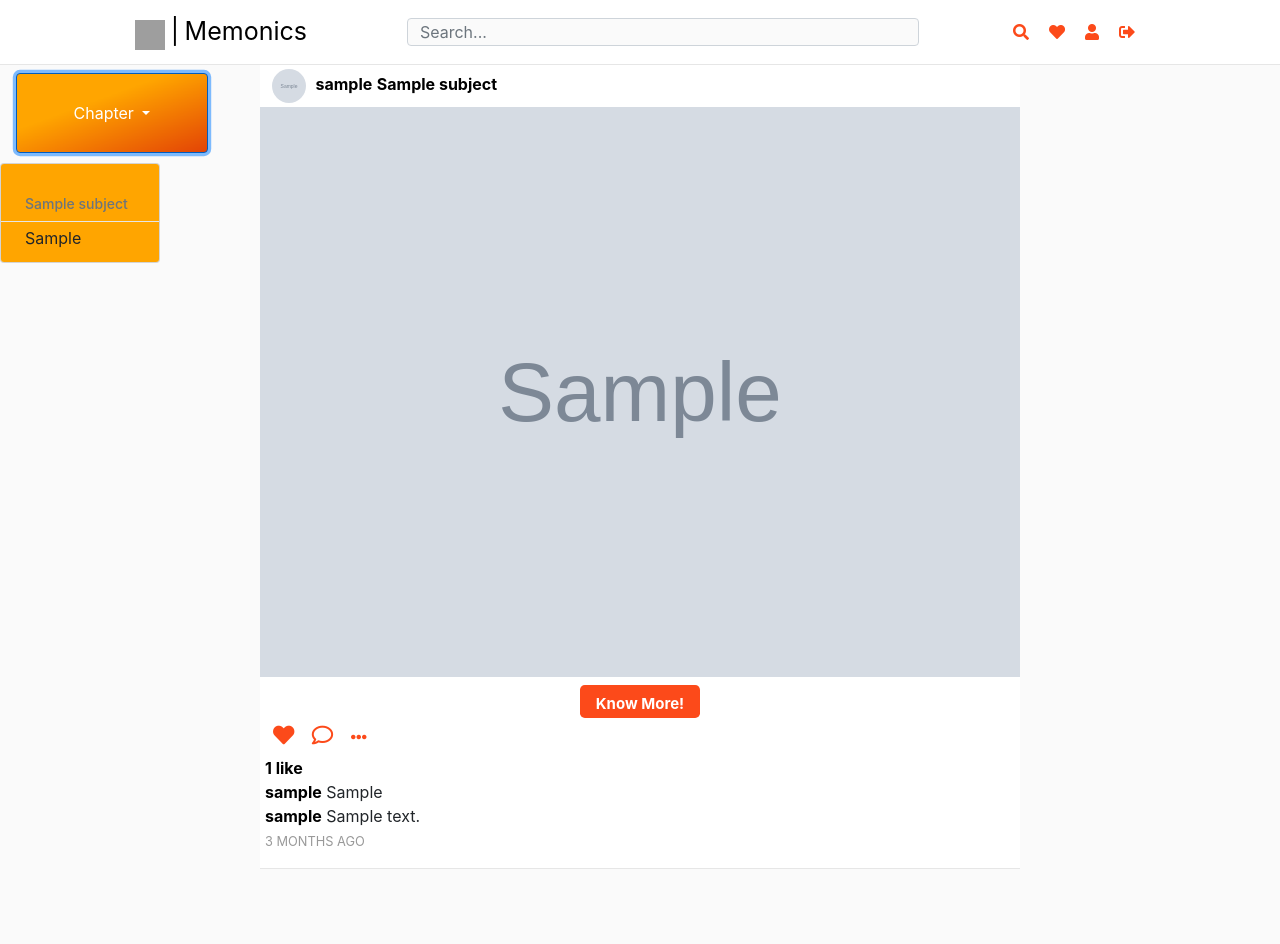
After one commit to paragmore/memonics, a Django app: page /chapter/1/ in a window 1280 px wide, after a click on "Chapter". The commit adds this page. Run offline with Django 3.2, Linux system fonts and the light colour scheme; a user stored in the database is signed in; tables that the repository leaves empty hold one stand-in row (values such as "Sample post"); grey boxes marked "Sample" are stand-in pictures; parts of the project's set-up code (start-up, migrations or seed data) failed here and were passed over; some libraries are stand-ins or nearby versions; grey boxes are pictures that could not be loaded.

Commit message:
added the chapter sorting button and many other changes

```diff
--- a/homepage/admin.py
+++ b/homepage/admin.py
@@ -1,5 +1,5 @@
 from django.contrib import admin
-from .models import Post, PostImage, Comment, Like
+from .models import Post, PostImage, Comment, Like, Subject, Chapter
 
 
 class PostImageInLine(admin.TabularInline):
@@ -14,3 +14,5 @@ class PostAdmin(admin.ModelAdmin):
 admin.site.register(Post, PostAdmin)
 admin.site.register(Like)
 admin.site.register(Comment)
+admin.site.register(Subject)
+admin.site.register(Chapter)
--- a/homepage/static/homepage/main.css
+++ b/homepage/static/homepage/main.css
@@ -66,7 +66,7 @@ button.post {
 
 #search-bar{
     height: 28px;
-    width: 215px;
+    width: 40vw;
     background-color: #FAFAFA;
 }
 
--- a/homepage/templates/homepage/base.html
+++ b/homepage/templates/homepage/base.html
@@ -41,6 +41,7 @@
                     <input name='q' type='text' placeholder='Search...' class='form-control' id='search-bar' autocomplete="off">
                 </form>
             </div>
+
 
             {% if user.is_authenticated %}
                 <div class="d-none d-md-block justify-content-center">
@@ -101,10 +102,46 @@
         {% endfor %}
     {% endif %}
 
+    <aside role="aside">
+    <div>
+        <div class=" d-none d-md-block dropdown navbar" style="position: fixed;">
+            <button class="btn btn-primary dropdown-toggle" style="background-image: url('{% static 'homepage/sub_but_grad.png' %}'); height:10vh ;width:15vw ;background-size: cover;" type="button" id="dropdownMenuButton" data-toggle="dropdown" aria-haspopup="true" aria-expanded="false">
+            Chapter
+            </button>
+            <div class="dropdown-menu " aria-labelledby="dropdownMenuButton" style="background-image: url('{% static 'homepage/sub_but_grad.png' %}'); ">
+                {% for subject in subjects%}
+                <div style="margin-top: 2vh;"></div>
+                <h6 class="dropdown-header">{{subject.subject}}</h6>
+                <div id='postdivider'></div>
+
+                {% for chapter in chapters%}
+                {% if chapter.subject.subject == subject.subject %}
+                <a class="dropdown-item" href="{% url 'chapter-home' chapter.id %}">{{chapter.chapter}}</a>
+
+                {% endif %}
+                {% endfor %}
+                {% endfor %}
+            </div>
+        </div>
+    </div>
+</aside>
+
+
+
+
     <main role="main" class="container h-100">
         <div class="row h-100">
             <div class="col-12 col-md-8 feed col-centered padding-0">
-
+                <div class="d-md-none " >
+                    <button class="btn btn-info dropdown-toggle" style="position: fixed; " type="button" id="dropdownMenuButton" data-toggle="dropdown" aria-haspopup="true" aria-expanded="false">
+                      Subject
+                    </button>
+                    <div class="dropdown-menu" aria-labelledby="dropdownMenuButton">
+                        {% for subject in subjects%}
+                      <a class="dropdown-item {{subject.subject}}" data-catid="{{subject.subject}}" >{{subject.subject}}</a>
+                        {% endfor %}
+                    </div>
+                </div>
                 {% block content %}
                 {% endblock content %}
             </div>
@@ -179,6 +216,22 @@
     <script src="https://maxcdn.bootstrapcdn.com/bootstrap/4.0.0/js/bootstrap.min.js" integrity="sha384-JZR6Spejh4U02d8jOt6vLEHfe/JQGiRRSQQxSfFWpi1MquVdAyjUar5+76PVCmYl" crossorigin="anonymous"></script>
 
     <script src="https://ajax.googleapis.com/ajax/libs/jquery/1.12.0/jquery.min.js"></script>
+
+    <script type="text/javascript">
+    $('main').on('click', '.knowmorebutton',function(){
+        console.log('clicked')
+        var catid;
+        catid= $(this).attr("data-catid");
+        var x = document.getElementById(catid);
+            if (x.style.display === "none") {
+                x.style.display = "block";
+            } else {
+                x.style.display = "none";
+            }
+    })
+    </script>
+
+
 
 
     <script type="text/javascript">
@@ -274,4 +327,5 @@
   </script>
 
 
+
 </html>
--- /dev/null
+++ b/homepage/templates/homepage/chapter.html
@@ -0,0 +1,158 @@
+{% extends 'homepage/base.html' %}
+{% load caps %}
+{% load humanize %}
+{% load crispy_forms_tags %}
+{% block content %}
+
+<div class='infinite-container'>
+
+        <div>
+            {% for p in chapter.post_set.all %}
+
+
+        <div class="infinite-item {{ p.chapter.subject.subject }} "  id="{{ p.chapter.subject.subject }}{{p.id}}">
+
+            <a href="{% url 'public-profile' p.author.username %}" id="author-link">
+
+                <img class="rounded-circle article-img" src= "{{ p.author.profile.image.url }}">
+                <strong>{{ p.author }}</strong>
+                <strong>{{ p.chapter.subject }}</strong>
+            </a>
+            {% if p.images.count > 1 %}
+                <div id="carousel-{{p.id}}" class="carousel slide" style="height: auto;" data-ride="carousel" data-interval="false" data-wrap="false">
+                    <ol class="carousel-indicators">
+                        {% for image in p.images.all %}
+                            {% if forloop.counter0 == 0 %}
+                                <li data-target="#carousel-{{p.id}}" data-slide-to="0" class="active"></li>
+                            {% else %}
+                                <li data-target="#carousel-{{p.id}}" data-slide-to="{{ forloop.counter0 }}"></li>
+                            {% endif %}
+                        {% endfor %}
+                    </ol>
+                <div class="carousel-inner" >
+                {% for image in p.images.all %}
+                    {% if forloop.counter0 == 0 %}
+                        <div class="carousel-item active" style="max-height: 80vh; overflow: hidden;">
+                            <img class="d-block w-100" style="display: block;max-width: 100%; height: auto !important;width: auto\9; -ms-interpolation-mode: bicubic;" src={{ image.modelimage.url }} alt="First slide">
+                        </div>
+                    {% else %}
+                        <div class="carousel-item" style="max-height: 80vh; overflow: hidden;">
+                            <img class="d-block w-100" style="display: block;max-width: 100%; height: auto !important;width: auto\9; -ms-interpolation-mode: bicubic;"  src={{ image.modelimage.url }} alt="Further slide">
+                        </div>
+                    {% endif %}
+                    {% endfor %}
+                </div>
+                    <a class="carousel-control-prev" href="#carousel-{{p.id}}" role="button" data-slide="prev">
+                        <span class="carousel-control-prev-icon" aria-hidden="true"></span>
+                        <span class="sr-only">Previous</span>
+                    </a>
+                    <a class="carousel-control-next" href="#carousel-{{p.id}}" role="button" data-slide="next">
+                        <span class="carousel-control-next-icon" aria-hidden="true"></span>
+                        <span class="sr-only">Next</span>
+                    </a>
+                </div>
+            {% else %}
+                {% for image in p.images.all %}
+                        <div style="max-height: 80vh; overflow: hidden;">
+                            <img style="display: block;max-width: 100%; height: auto !important;width: auto\9; -ms-interpolation-mode: bicubic;align-content: center;" src="{{ image.modelimage.url }}" class="fit-image" alt='image'>
+                        </div>
+                {% endfor %}
+            {% endif %}
+            <div class="d-flex justify-content-center mt-2">
+
+            <button data-catid="{{ p.id }}"  class="btn btn-secondary btn-lg post knowmorebutton"> <p style=" font-weight: bold ;font-size: 15px; height: 1px;">Know More!</p></button>
+
+
+            </div>
+
+            {% if user.is_authenticated %}
+                {% for i in p.likes.all %}
+                    {% if user == i.liker %}
+                        <a class='likebutton' data-catid="{{ p.id }}"><i id='like{{ p.id }}' class="btn fas fa-heart fa-lg post-buttons "></i></a>
+                    {% elif forloop.last %}
+                        <a class='likebutton' data-catid="{{ p.id }}"><i id='like{{ p.id }}' class="btn far fa-heart fa-lg post-buttons "></i></a>
+                    {% endif %}
+
+                {% empty %}
+                    <a class='likebutton' data-catid="{{ p.id }}"><i id='like{{ p.id }}' class="btn far fa-heart fa-lg post-buttons "></i></a>
+
+                {% endfor %}
+                <a href="{% url 'comment-form' p.id %}" id="comment-link"><i class="far fa-comment fa-lg post-buttons"></i></a>
+                {% if p.author == user %}
+                    <span class="dropdown show">
+                        <a class="btn btn-link" href="#" role="button" id="dropdownMenuLink-{{p.id}}" data-toggle="dropdown" aria-haspopup="true" aria-expanded="false">
+                            <i class="fas fa-ellipsis-h post-buttons"></i>
+                        </a>
+                        <div class="dropdown-menu" aria-labelledby="dropdownMenuLink-{{p.id}}">
+                            <a class="dropdown-item" href="{% url 'post-update' p.id %}">Update</a>
+                            <a class="dropdown-item" href="{% url 'post-delete' p.id %}">Delete</a>
+                        </div>
+                    </span>
+                {% endif %}
+            {% endif %}
+
+
+            {% if user.is_authenticated %}
+                {% if p.likes.count == 0 %}
+                    <a id='black-link' class='like{{p.id}}' href="{% url 'likes-list' p.id %}" style="display:none;">
+                        <div>
+                            <b id='likecount{{p.id}}'> {{p.likes.count}} likes
+                            </b>
+                        </div>
+                    </a>
+                {% elif p.likes.count == 1 %}
+                    <a id="author-link" class='like{{p.id}}' href="{% url 'likes-list' p.id %}">
+                        <div>
+                            <b id='likecount{{p.id}}'> {{p.likes.count}} like
+                            </b>
+                        </div>
+                    </a>
+                {% elif p.likes.count > 1 %}
+                    <a id="author-link" class='like{{p.id}}' href="{% url 'likes-list' p.id %}">
+                        <div>
+                            <b id='likecount{{p.id}}'> {{p.likes.count}} likes
+                            </b>
+                        </div>
+                    </a>
+                {% endif %}
+                <div class='mb-0'><p class='mb-0 comment-text'><a href="{% url 'public-profile' p.author.username %}" id="author-link"><b>{{ p.author }}</b></a> {{ p.caption| safe }}</p></div>
+                {% for comment in p.comments.all %}
+                    {% if forloop.counter0 == 0 %}
+                        {% if p.comments.all.count > 3 %}
+                            <div class='post-text-indent'>
+                                <a href="{% url 'post-detail' p.id %}" id="detail-link">
+                                    <p id='more-comments'>
+                                        View all {{ p.comments.all.count}} comments
+                                    </p>
+                                </a>
+                            </div>
+                        {% endif %}
+                    {% endif %}
+                    {% if forloop.counter0 < 2 %}
+                        <div class='mb-0'>
+                            <p class='mb-0 comment-text'>
+                                <a href="{% url 'public-profile' comment.author.username %}" id="author-link">
+                                    <b>{{ comment.author }}</b>
+                                </a> {{ comment.content }}
+                            </p>
+                        </div>
+                    {% endif %}
+                {% endfor %}
+            {% endif %}
+            <a href="{% url 'post-detail' p.id %}" id="detail-link">
+                <p>
+                    <small>{{ p.date_posted|naturaltime|upper }}</small>
+                </p>
+            </a>
+            <div style="display: none;" id="{{p.id}}">
+                <div>{{ p.content| safe }}</div>
+            </div>
+            <div id='postdivider'></div>
+</div>
+
+            {% endfor %}
+        </div>
+
+
+</div>
+{% endblock content %}
--- a/homepage/templates/homepage/public_profile.html
+++ b/homepage/templates/homepage/public_profile.html
@@ -1,6 +1,7 @@
 {% extends 'homepage/base.html' %}
 {% load crispy_forms_tags %}
 {% block content %}
+
     <div class='row' id='profile'>
         <img class="rounded-circle account-img" src="{{ username.profile.image.url }}">
         <div class="media-body">
--- a/homepage/urls.py
+++ b/homepage/urls.py
@@ -1,6 +1,6 @@
 from django.urls import path, include
 from . import views
-from .views import PostDetailView, CommentCreateView, public_profile, CommentUpdateView, CommentDeleteView, FollowerListView, PostDeleteView, PostUpdateView, likePost, SearchListView, PostListView, ExploreListView, PublicPostListView
+from .views import ChapterPostListView,PostDetailView , CommentCreateView, public_profile, CommentUpdateView, CommentDeleteView, FollowerListView, PostDeleteView, PostUpdateView, likePost, SearchListView, PostListView, ExploreListView, PublicPostListView
 import notifications.urls
 
 
@@ -8,6 +8,7 @@ import notifications.urls
 urlpatterns = [
     path('logged/', PostListView.as_view(), name='home'),
     path('', PublicPostListView.as_view(), name='public-home'),
+    path('chapter/<int:chapter_id>/', ChapterPostListView.as_view(), name='chapter-home'),
     path('explore/', ExploreListView.as_view(), name='explore'),
     path('post/<int:pk>/', PostDetailView.as_view(), name='post-detail'),
     path('comment/<int:pk>/update/', CommentUpdateView.as_view(), name='comment-update'),
--- a/homepage/views.py
+++ b/homepage/views.py
@@ -1,6 +1,6 @@
 from django.shortcuts import render, redirect
 from django.http import HttpResponse, HttpResponseRedirect
-from .models import Post, PostImage, Comment, Like
+from .models import Post, PostImage, Comment, Like, Subject, Chapter
 from users.models import Profile, Follower
 from datetime import datetime
 from django.contrib.auth.decorators import login_required
@@ -15,12 +15,18 @@ from django.contrib import messages
 from django.db.models import Q
 # third- request looks for appropriate function to match and executes it (in this case it is an http response)
 
+
 class PublicPostListView(ListView):
     model = Post
     template_name = 'homepage/home.html'
     ordering = ['-date_posted']
     context_object_name = 'posts'
     paginate_by = 6
+
+    def get_context_data(self, **kwargs):
+        context = super().get_context_data(**kwargs)
+        context['subjects']= Subject.objects.all()
+        return context
 
 class PostListView(LoginRequiredMixin,ListView):
     model = Post
@@ -34,8 +40,23 @@ class PostListView(LoginRequiredMixin,ListView):
         context['now'] = datetime.now()
         context['followers'] = Follower.objects.filter(follower__username=self.request.user)
         context['likesbyuser'] = Like.objects.filter(liker=self.request.user)
+        context['subjects']= Subject.objects.all()
         return context
 
+class ChapterPostListView(LoginRequiredMixin,ListView):
+    model = Chapter
+    template_name = 'homepage/chapter.html'
+    context_object_name = 'chapters'
+    paginate_by = 6
+
+    def get_context_data(self, **kwargs):
+        context = super().get_context_data(**kwargs)
+        context['now'] = datetime.now()
+        context['followers'] = Follower.objects.filter(follower__username=self.request.user)
+        context['likesbyuser'] = Like.objects.filter(liker=self.request.user)
+        context['subjects']= Subject.objects.all()
+        context['chapter']= Chapter.objects.get(id= self.kwargs['chapter_id'])
+        return context
 
 def likePost(request):
     if request.method == 'GET':
@@ -178,24 +199,6 @@ class LikeListView(LoginRequiredMixin, ListView):
         return qs.filter(post__pk=self.kwargs['pk'])
 
 
-def aboutUs(request):
-    # displays http response for about us page
-    response = render(request, 'homepage/aboutUs.html', {'title': 'About Us'})
-    return response
-
-
-def redirectAboutView(request):
-    # redirects from /about to /about/us and displays http response of def aboutUs
-    response = redirect('us/')
-    return response
-
-
-def aboutJobs(request):
-    # displays http response for about jobs page
-    response = HttpResponse('<h1>Caseygram About Jobs</h1>')
-    return response
-
-
 class ExploreListView(LoginRequiredMixin, ListView):
     model = Post
     template_name = 'homepage/explore.html'
```
Also changed, not shown: homepage/models.py (+7 -0 lines), homepage/templates/homepage/explore.html (+5 -6 lines), homepage/templates/homepage/home.html (+14 -5 lines), homepage/static/homepage/sub_but_grad.png (added), media/main.png (added), media/post_images/discord-512_mzLbaeT.png (added), media/post_images/intset_EETnSfx.PNG (added), 1 other file.
